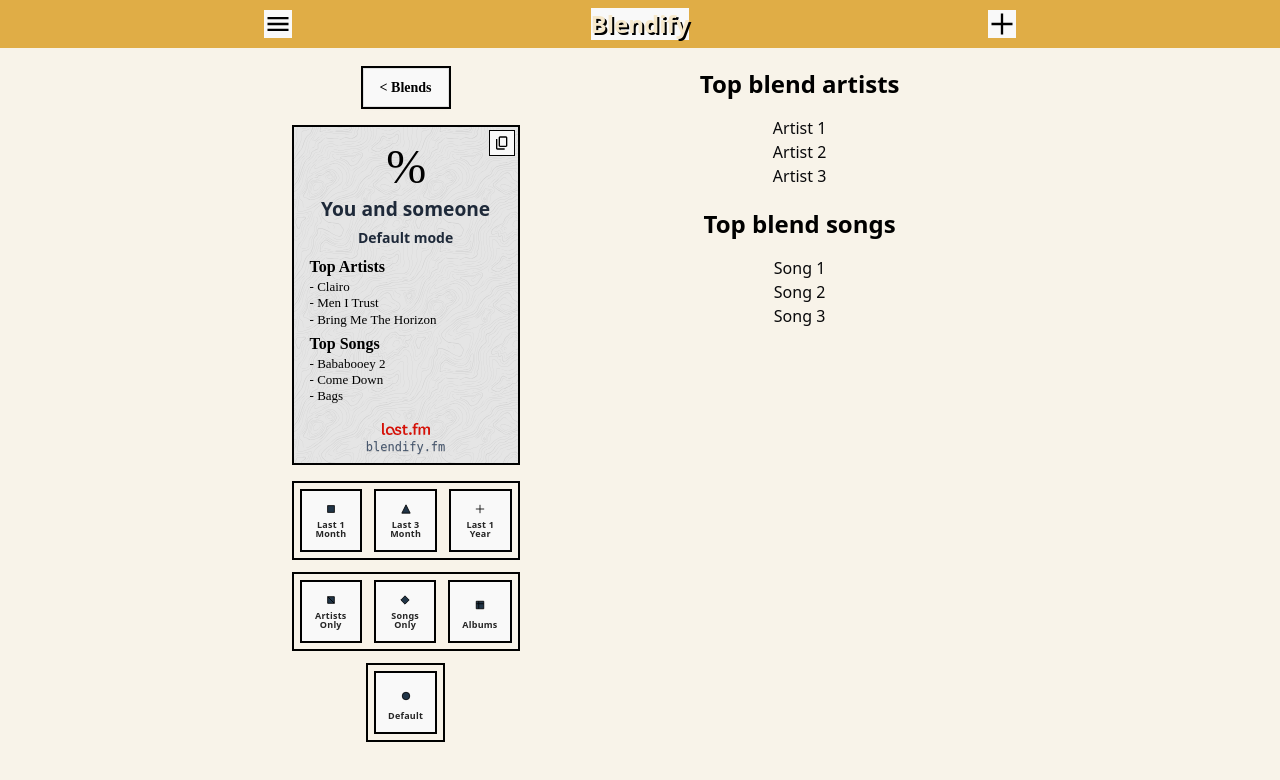
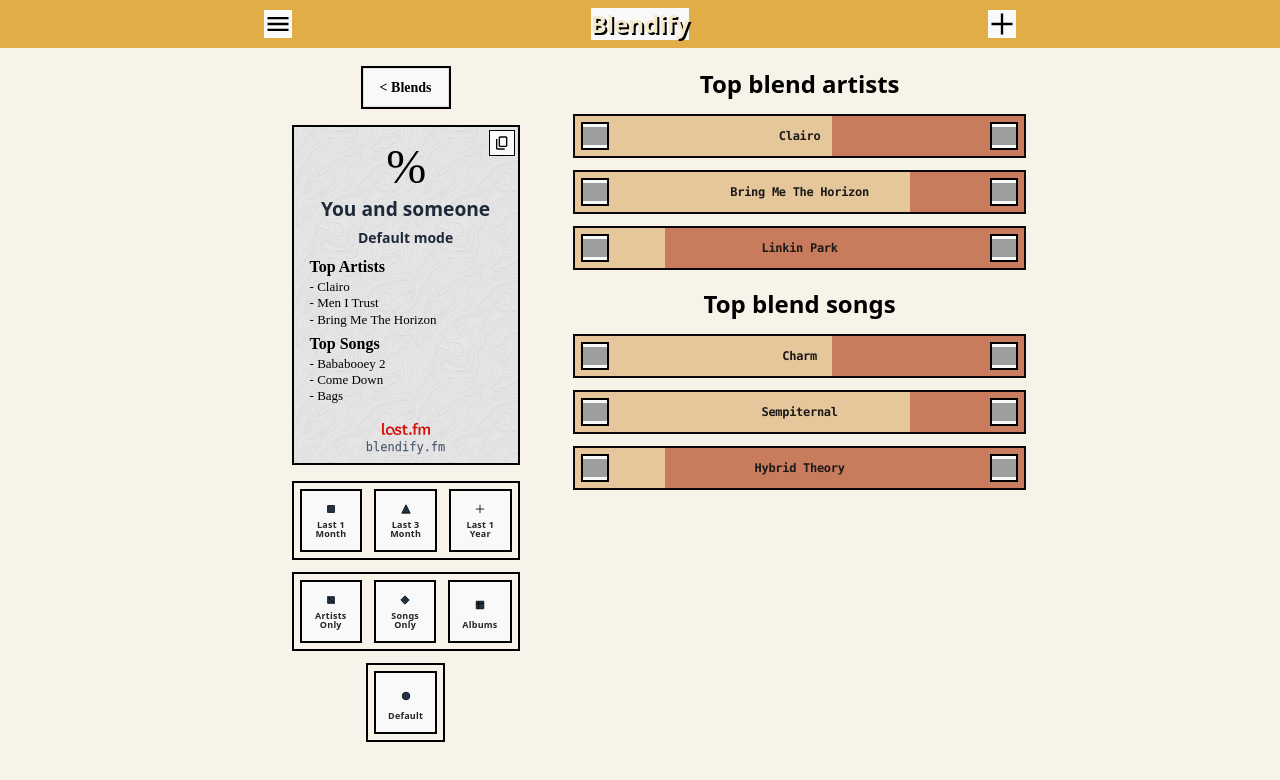
Before and after one commit to Saflaski/blendify, a React (Vite) app in the folder frontend/: page /blend in a window 1280 px wide. Shown: the top 780 px of the page. Built offline with nearby package versions, Linux system fonts and the light colour scheme; no server answers; grey boxes are pictures that could not be loaded.

Commit message:
Workable frontend splitratiobar

```diff
--- /dev/null
+++ b/frontend/src/components/SplitRatioBar.tsx
@@ -0,0 +1,99 @@
+import React from "react";
+import { ur } from "zod/v4/locales";
+
+type SplitRatioBarProps = {
+  itemName: string;
+  valueA: number;
+  valueB: number;
+  imageUrlA?: string;
+  imageUrlB?: string;
+  colorA?: string;
+  colorB?: string;
+  height?: string;
+  urlToNavigateA: string;
+  urlToNavigateB: string;
+};
+
+const SplitRatioBar: React.FC<SplitRatioBarProps> = ({
+  itemName,
+  valueA,
+  valueB,
+  imageUrlA = "https://lastfm.freetls.fastly.net/i/u/avatar170s/4711b0010c2035b2a26777f666cd3f3e.png",
+  imageUrlB = "https://cdn-icons-png.flaticon.com/512/25/25231.png",
+  colorA = "bg-[#E6C79C]",
+  colorB = "bg-[#C97C5D]",
+  height = "h-10",
+  urlToNavigateA,
+  urlToNavigateB,
+}) => {
+  // var percentA: number = 0.0;
+  // var percentB: number = 0.0;
+  const total = valueA + valueB;
+  const percentA = total === 0 ? 50 : (valueA / total) * 100;
+  console.log("PERCENTS:");
+  console.log(percentA);
+  return (
+    <div
+      className={`relative w-full ${height} ring-2  ${colorB} pointer-events-none`}
+    >
+      <div
+        className={`absolute left-0 top-0 h-full ${colorA}`}
+        style={{ width: `${percentA}%` }}
+      />
+
+      {/* LEFT PIC WITH TOOLTIP */}
+      <div className="absolute left-2 top-2  aspect-square group pointer-events-auto cursor-pointer">
+        <button
+          className="h-6 w-6 ring-2 ring-black"
+          onClick={() => {
+            console.log("LEFT CLICKED");
+            window.open(urlToNavigateA, "_blank");
+          }}
+        >
+          <img src={imageUrlA} alt="A" />
+        </button>
+
+        <div
+          className="pointer-events-none
+           absolute left-1/2 -translate-y-10
+          opacity-0 group-hover:opacity-100
+          group-focus:opacity-100 transition
+          bg-stone-900 text-stone-100 text-[12px]
+          font-mono px-2 py-0.5 z-50 text-nowrap"
+        >
+          {valueA} plays
+        </div>
+      </div>
+
+      <div className="absolute right-2 top-2  aspect-square group pointer-events-auto cursor-pointer">
+        <button
+          className="h-6 w-6 ring-2 ring-black"
+          onClick={() => {
+            console.log("RIGHT CLICKED");
+            window.open(urlToNavigateB, "_blank");
+          }}
+        >
+          <img src={imageUrlB} alt="B" />
+        </button>
+        <div
+          className="pointer-events-none
+           absolute right-1/2 -translate-y-10
+          opacity-0 group-hover:opacity-100
+          group-focus:opacity-100 transition
+          bg-stone-900 text-stone-100 text-[12px]
+          font-mono px-2 py-0.5 z-50 text-nowrap"
+        >
+          {valueB} plays
+        </div>
+      </div>
+
+      <div className="absolute inset-0 flex items-center justify-center">
+        <span className="text-xs font-mono font-bold text-stone-900 tracking-tight">
+          {itemName}
+        </span>
+      </div>
+    </div>
+  );
+};
+
+export default SplitRatioBar;
--- a/frontend/src/routes/Blend.tsx
+++ b/frontend/src/routes/Blend.tsx
@@ -9,6 +9,7 @@
   BlendApiResponseSchema,
 } from "../components/prop-types";
 import { set, z } from "zod";
+import SplitRatioBar from "../components/SplitRatioBar";
 
 // type ControlPanelProps = {
 //   setBlendPercent: (num: number) => void;
@@ -385,10 +386,28 @@
               Top blend artists
             </h2>
             {/* Placeholder list/cards — replace with real data */}
-            <div className="items-center gap-6 text-zinc-950">
-              <div className="outline-purple-200 ">Artist 1</div>
-              <div className="outline-purple-200 ">Artist 2</div>
-              <div className="outline-purple-200 ">Artist 3</div>
+            <div className="flex flex-col gap-y-4 items-center gap-4 text-zinc-950">
+              <SplitRatioBar
+                itemName="Clairo"
+                valueA={40}
+                valueB={30}
+                urlToNavigateA="https://www.last.fm/user/saflas"
+                urlToNavigateB="https://www.last.fm/user/test2002"
+              />
+              <SplitRatioBar
+                itemName="Bring Me The Horizon"
+                valueA={59}
+                valueB={20}
+                urlToNavigateA="https://www.last.fm/user/saflas"
+                urlToNavigateB="https://www.last.fm/user/test2002"
+              />
+              <SplitRatioBar
+                itemName="Linkin Park"
+                valueA={10}
+                valueB={40}
+                urlToNavigateA="https://www.last.fm/user/saflas"
+                urlToNavigateB="https://www.last.fm/user/test2002"
+              />
             </div>
           </section>
 
@@ -398,10 +417,28 @@
               Top blend songs
             </h2>
             {/* Placeholder list/cards — replace with real data */}
-            <div className="items-center gap-4 text-zinc-950">
-              <div className="outline-purple-200 ">Song 1</div>
-              <div className="outline-purple-200 ">Song 2</div>
-              <div className="outline-purple-200 ">Song 3</div>
+            <div className="flex flex-col gap-y-4 items-center gap-4  text-zinc-950">
+              <SplitRatioBar
+                itemName="Charm"
+                valueA={40}
+                valueB={30}
+                urlToNavigateA="https://www.last.fm/user/saflas"
+                urlToNavigateB="https://www.last.fm/user/test2002"
+              />
+              <SplitRatioBar
+                itemName="Sempiternal"
+                valueA={59}
+                valueB={20}
+                urlToNavigateA="https://www.last.fm/user/saflas"
+                urlToNavigateB="https://www.last.fm/user/test2002"
+              />
+              <SplitRatioBar
+                itemName="Hybrid Theory"
+                valueA={10}
+                valueB={40}
+                urlToNavigateA="https://www.last.fm/user/saflas"
+                urlToNavigateB="https://www.last.fm/user/test2002"
+              />
             </div>
           </section>
         </div>
```
